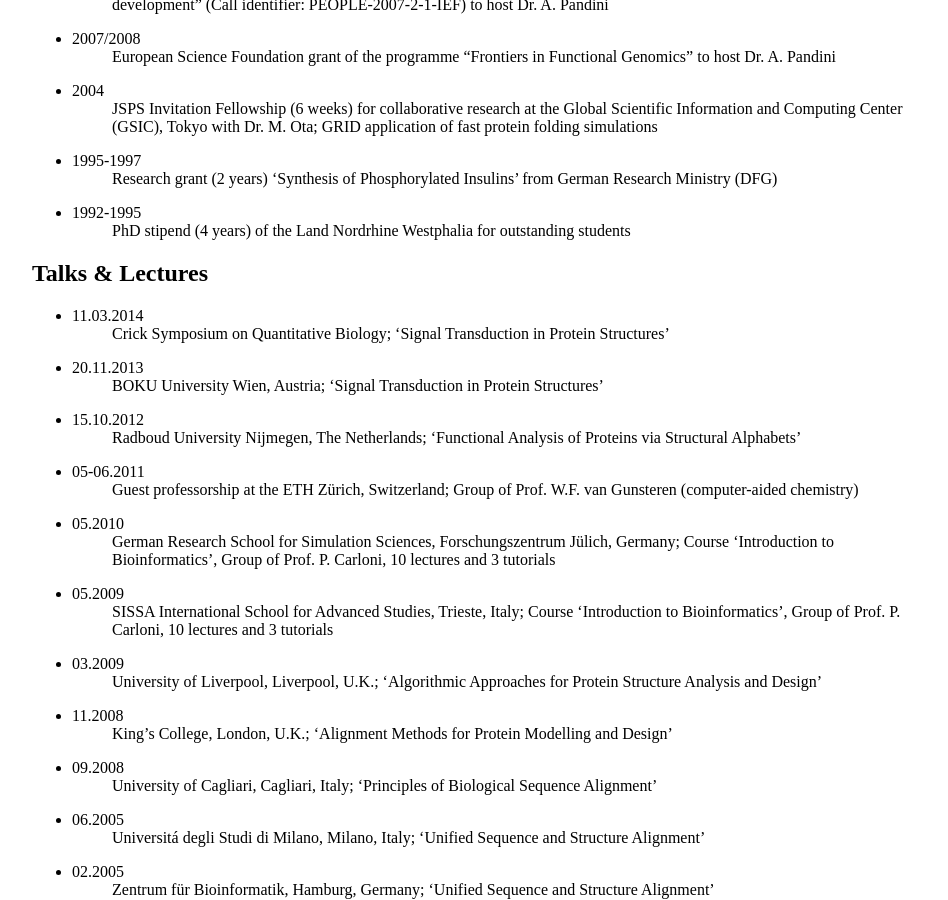
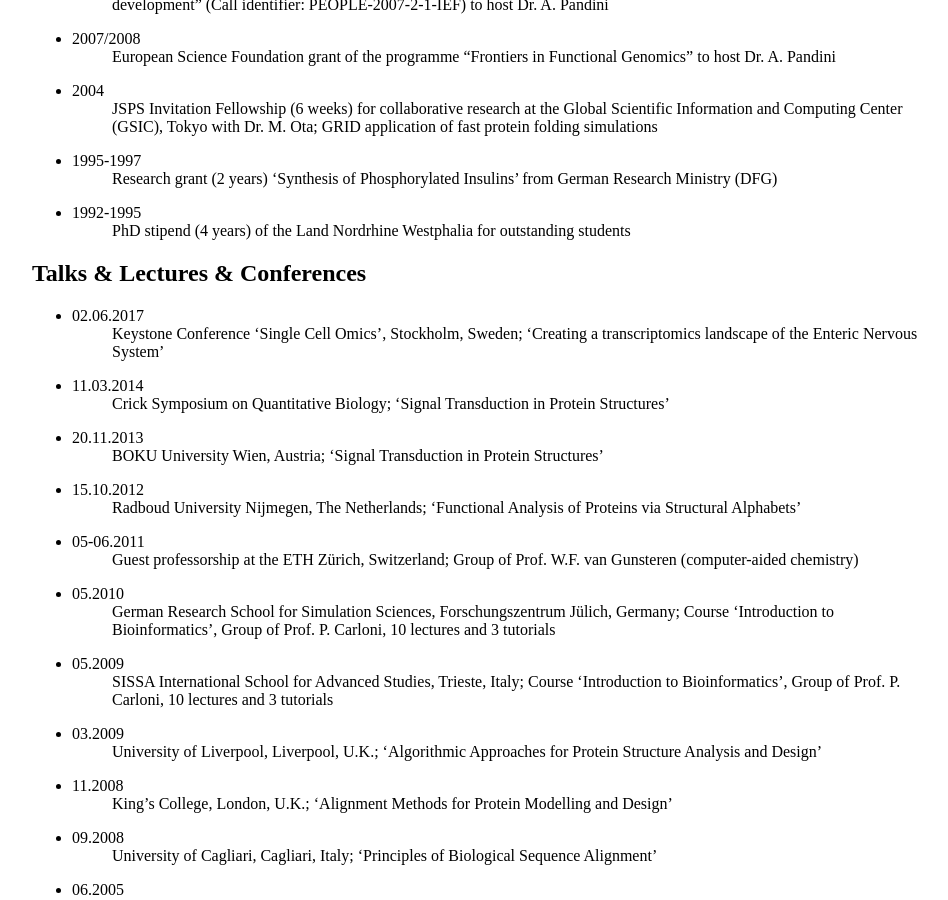
Before and after one commit to jkleinj/jkleinj.github.io, a Jekyll site: the page built from cv/cv.md, in a window 1280 px wide and 900 px high, scrolled down 1039 px. Shown: the whole window, without its empty margins (160-1108 px from the left). Built offline with Jekyll 4.4.1, drawn with Linux system fonts in a browser that asks for light colours; our own code applies the rules of GitHub Pages for plain Markdown files.

Commit message:
Update cv.md

```diff
--- a/cv/cv.md
+++ b/cv/cv.md
@@ -44,7 +44,9 @@
 * 1992-1995
 : PhD stipend (4 years) of the Land Nordrhine Westphalia for outstanding students
 
-## Talks & Lectures
+## Talks & Lectures & Conferences
+* 02.06.2017
+: Keystone Conference 'Single Cell Omics', Stockholm, Sweden; 'Creating a transcriptomics landscape of the Enteric Nervous System'
 * 11.03.2014
 : Crick Symposium on Quantitative Biology; 'Signal Transduction in Protein Structures'
 * 20.11.2013
```
